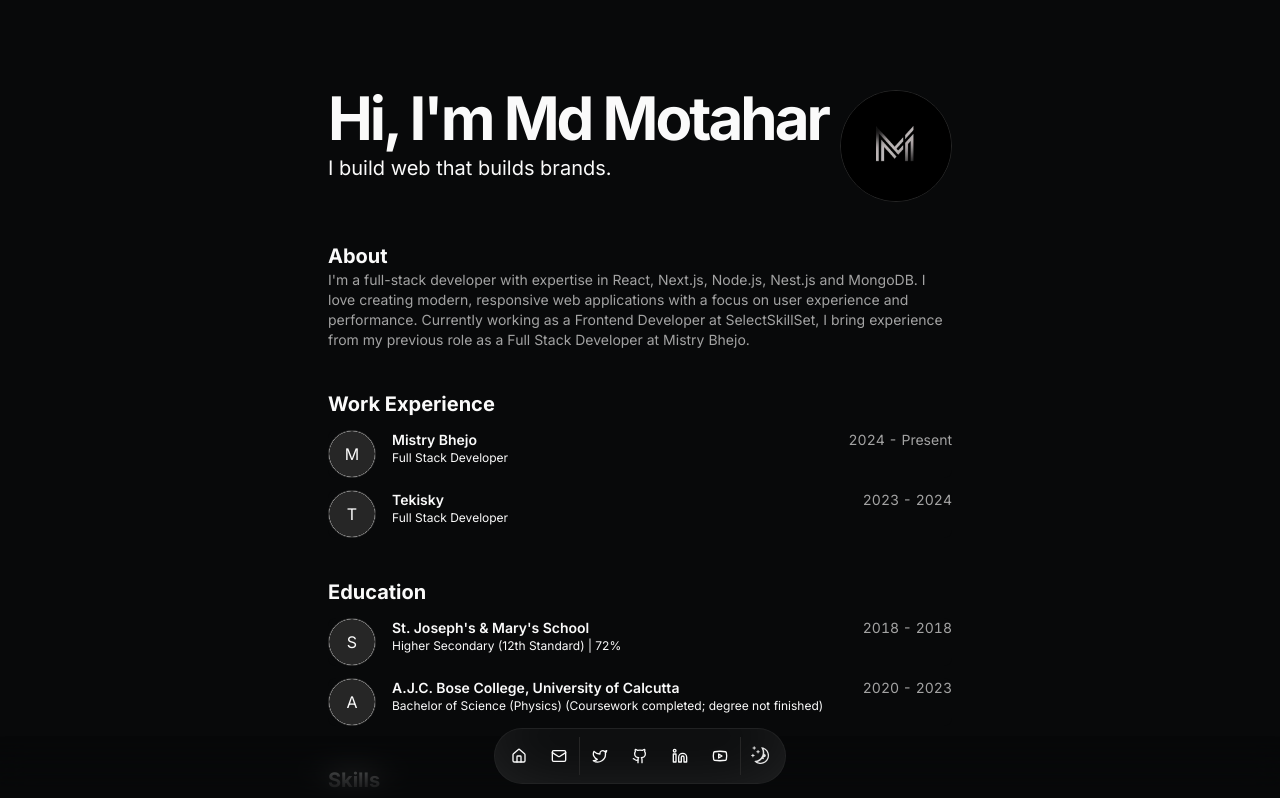
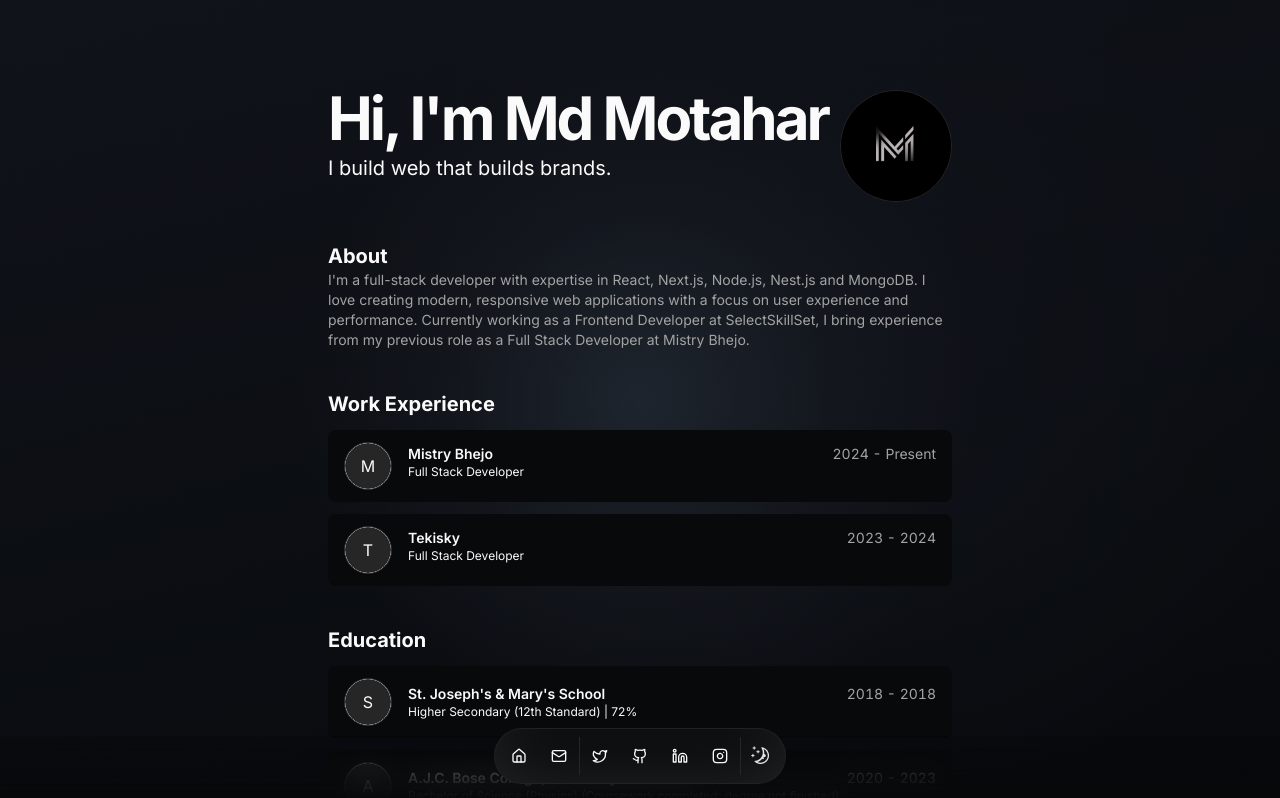
Before and after one commit to MOTAHAR124/Portfolio, a Next.js app: page / in a window 1280 px wide. Shown: the top 798 px of the page. Built offline with nearby package versions, Linux system fonts and the light colour scheme.

Commit message:
added hovering effects

```diff
--- a/src/app/(app)/contact/page.tsx
+++ b/src/app/(app)/contact/page.tsx
@@ -36,9 +36,9 @@ export default async function ContactPage() {
       href: author.social?.twitter ?? "",
     },
     {
-      label: "YouTube",
-      value: author.social?.youtube ?? "",
-      href: author.social?.youtube ?? "",
+      label: "Instagram",
+      value: author.social?.instagram ?? "",
+      href: author.social?.instagram ?? "",
     },
   ].filter((item) => item.value);
 
--- a/src/app/(app)/layout.tsx
+++ b/src/app/(app)/layout.tsx
@@ -1,3 +1,4 @@
+import { CursorBackdrop } from "@/components/cursor-backdrop";
 import Navbar from "@/components/navbar";
 import { ThemeProvider } from "@/components/theme-provider";
 import { TooltipProvider } from "@/components/ui/tooltip";
@@ -82,15 +83,18 @@ export default async function RootLayout({
       <body
         suppressHydrationWarning
         className={cn(
-          "min-h-screen bg-background font-sans antialiased max-w-2xl mx-auto py-12 sm:py-24 px-6",
+          "relative min-h-screen bg-background font-sans antialiased max-w-2xl mx-auto py-12 sm:py-24 px-6",
           fontSans.variable
         )}
       >
         <ThemeProvider attribute="class" defaultTheme="dark">
-          <TooltipProvider delayDuration={0}>
-            {children}
-            <Navbar />
-          </TooltipProvider>
+          <CursorBackdrop />
+          <div className="relative z-10">
+            <TooltipProvider delayDuration={0}>
+              {children}
+              <Navbar />
+            </TooltipProvider>
+          </div>
         </ThemeProvider>
       </body>
     </html>
--- a/src/app/globals.css
+++ b/src/app/globals.css
@@ -3,32 +3,32 @@
 
 @layer base {
   :root {
-    --background: 0 0% 100%;
-    --foreground: 210 11.1% 3.53%;
+    --background: 36 20% 97%;
+    --foreground: 210 15% 12%;
 
-    --card: 0 0% 100%;
-    --card-foreground: 210 11.1% 3.53%;
+    --card: 34 18% 96%;
+    --card-foreground: 210 15% 12%;
 
-    --popover: 0 0% 100%;
-    --popover-foreground: 210 11.1% 3.53%;
+    --popover: 34 18% 96%;
+    --popover-foreground: 210 15% 12%;
 
     --primary: 0 0% 9%;
     --primary-foreground: 0 0% 98%;
 
-    --secondary: 0 0% 96.1%;
+    --secondary: 32 14% 92%;
     --secondary-foreground: 0 0% 9%;
 
-    --muted: 0 0% 96.1%;
+    --muted: 32 14% 92%;
     --muted-foreground: 0 0% 45.1%;
 
-    --accent: 0 0% 96.1%;
+    --accent: 32 14% 92%;
     --accent-foreground: 0 0% 9%;
 
     --destructive: 0 84.2% 60.2%;
     --destructive-foreground: 0 0% 98%;
 
-    --border: 0 0% 89.8%;
-    --input: 0 0% 89.8%;
+    --border: 32 12% 84%;
+    --input: 32 12% 84%;
     --ring: 0 0% 3.9%;
 
     --radius: 0.5rem;
@@ -71,6 +71,73 @@
   }
   body {
     @apply bg-background text-foreground;
+  }
+}
+
+.cursor-backdrop-gradient {
+  --cursor-x: 50vw;
+  --cursor-y: 35vh;
+  --cursor-alpha: 1;
+  transition: background-image 500ms ease, opacity 500ms ease;
+  background-image:
+    radial-gradient(
+      circle 36vmax at var(--cursor-x) var(--cursor-y),
+      hsl(44 48% 99% / calc(var(--cursor-alpha) * 0.98)) 0%,
+      hsl(37 34% 92% / calc(var(--cursor-alpha) * 0.8)) 44%,
+      transparent 70%
+    ),
+    radial-gradient(
+      circle 62vmax at calc(var(--cursor-x) - 16vw) calc(var(--cursor-y) + 14vh),
+      hsl(31 22% 88% / calc(var(--cursor-alpha) * 0.58)) 0%,
+      transparent 72%
+    ),
+    radial-gradient(
+      circle 28vmax at var(--cursor-x) var(--cursor-y),
+      transparent 34%,
+      hsl(34 20% 82% / calc(var(--cursor-alpha) * 0.18)) 84%,
+      transparent 100%
+    ),
+    linear-gradient(165deg, hsl(40 22% 98%) 0%, hsl(32 18% 93%) 100%);
+}
+
+.dark .cursor-backdrop-gradient {
+  background-image:
+    radial-gradient(
+      circle 38vmax at var(--cursor-x) var(--cursor-y),
+      hsl(214 20% 20% / calc(var(--cursor-alpha) * 0.6)) 0%,
+      hsl(218 18% 12% / calc(var(--cursor-alpha) * 0.4)) 40%,
+      transparent 70%
+    ),
+    radial-gradient(
+      circle 56vmax at calc(var(--cursor-x) + 14vw) calc(var(--cursor-y) - 10vh),
+      hsl(220 24% 8% / calc(var(--cursor-alpha) * 0.9)) 0%,
+      transparent 72%
+    ),
+    linear-gradient(165deg, hsl(220 24% 8%) 0%, hsl(220 26% 4%) 100%);
+}
+
+.cursor-backdrop-noise {
+  opacity: 0.09;
+  background-image: radial-gradient(
+    hsl(30 18% 35% / 0.2) 0.5px,
+    transparent 0.5px
+  );
+  background-size: 2.5px 2.5px;
+  mix-blend-mode: multiply;
+}
+
+.dark .cursor-backdrop-noise {
+  opacity: 0.08;
+  background-image: radial-gradient(
+    hsl(0 0% 100% / 0.3) 0.5px,
+    transparent 0.5px
+  );
+  mix-blend-mode: overlay;
+}
+
+@media (prefers-reduced-motion: reduce) {
+  .cursor-backdrop-gradient {
+    transition: none;
   }
 }
 
--- /dev/null
+++ b/src/components/cursor-backdrop.tsx
@@ -0,0 +1,117 @@
+"use client";
+
+import { useEffect, useRef } from "react";
+
+export function CursorBackdrop() {
+  const gradientLayerRef = useRef<HTMLDivElement>(null);
+
+  useEffect(() => {
+    const gradientLayer = gradientLayerRef.current;
+
+    if (!gradientLayer) {
+      return;
+    }
+
+    const reducedMotionMediaQuery = window.matchMedia(
+      "(prefers-reduced-motion: reduce)"
+    );
+
+    let pointerX = window.innerWidth / 2;
+    let pointerY = window.innerHeight / 2;
+    let targetX = pointerX;
+    let targetY = pointerY;
+    let frameId: number | null = null;
+
+    const updateGradientPosition = () => {
+      pointerX += (targetX - pointerX) * 0.12;
+      pointerY += (targetY - pointerY) * 0.12;
+
+      gradientLayer.style.setProperty("--cursor-x", `${pointerX}px`);
+      gradientLayer.style.setProperty("--cursor-y", `${pointerY}px`);
+
+      if (Math.abs(targetX - pointerX) > 0.4 || Math.abs(targetY - pointerY) > 0.4) {
+        frameId = window.requestAnimationFrame(updateGradientPosition);
+      } else {
+        frameId = null;
+      }
+    };
+
+    const requestFrame = () => {
+      if (frameId === null) {
+        frameId = window.requestAnimationFrame(updateGradientPosition);
+      }
+    };
+
+    const handlePointerMove = (event: PointerEvent) => {
+      targetX = event.clientX;
+      targetY = event.clientY;
+      requestFrame();
+    };
+
+    const handlePointerLeave = () => {
+      targetX = window.innerWidth / 2;
+      targetY = window.innerHeight / 2;
+      requestFrame();
+    };
+
+    const cleanupListeners = () => {
+      window.removeEventListener("pointermove", handlePointerMove);
+      window.removeEventListener("pointerleave", handlePointerLeave);
+    };
+
+    const enableInteraction = () => {
+      gradientLayer.style.setProperty("--cursor-alpha", "1");
+      window.addEventListener("pointermove", handlePointerMove, { passive: true });
+      window.addEventListener("pointerleave", handlePointerLeave);
+      requestFrame();
+    };
+
+    const disableInteraction = () => {
+      cleanupListeners();
+      if (frameId !== null) {
+        window.cancelAnimationFrame(frameId);
+      }
+      frameId = null;
+      gradientLayer.style.setProperty("--cursor-alpha", "0.45");
+      gradientLayer.style.setProperty("--cursor-x", "50vw");
+      gradientLayer.style.setProperty("--cursor-y", "35vh");
+    };
+
+    const handleMotionPreferenceChange = (event: MediaQueryListEvent) => {
+      if (event.matches) {
+        disableInteraction();
+      } else {
+        enableInteraction();
+      }
+    };
+
+    if (reducedMotionMediaQuery.matches) {
+      disableInteraction();
+    } else {
+      enableInteraction();
+    }
+
+    reducedMotionMediaQuery.addEventListener("change", handleMotionPreferenceChange);
+
+    return () => {
+      cleanupListeners();
+      reducedMotionMediaQuery.removeEventListener(
+        "change",
+        handleMotionPreferenceChange
+      );
+      if (frameId !== null) {
+        window.cancelAnimationFrame(frameId);
+      }
+    };
+  }, []);
+
+  return (
+    <div
+      aria-hidden="true"
+      className="pointer-events-none fixed inset-0 z-0 overflow-hidden"
+    >
+      <div ref={gradientLayerRef} className="cursor-backdrop-gradient absolute inset-0" />
+      <div className="cursor-backdrop-noise absolute inset-0" />
+    </div>
+  );
+}
--- a/src/components/mode-toggle.tsx
+++ b/src/components/mode-toggle.tsx
@@ -1,22 +1,44 @@
 "use client";
 
 import { Button } from "@/components/ui/button";
+import {
+  Tooltip,
+  TooltipContent,
+  TooltipTrigger,
+} from "@/components/ui/tooltip";
 import { MoonIcon, SunIcon } from "@radix-ui/react-icons";
 import { useTheme } from "next-themes";
+import { useEffect, useState } from "react";
 
 export function ModeToggle() {
-  const { theme, setTheme } = useTheme();
+  const { resolvedTheme, setTheme } = useTheme();
+  const [mounted, setMounted] = useState(false);
+
+  useEffect(() => {
+    setMounted(true);
+  }, []);
+
+  const isDarkMode = mounted && resolvedTheme === "dark";
+  const currentModeLabel = isDarkMode ? "Dark Mode" : "Light Mode";
 
   return (
+    <Tooltip>
+      <TooltipTrigger asChild>
         <Button
           variant="ghost"
           type="button"
           size="icon"
           className="px-2"
-      onClick={() => setTheme(theme === "dark" ? "light" : "dark")}
+          aria-label={currentModeLabel}
+          onClick={() => setTheme(isDarkMode ? "light" : "dark")}
         >
           <SunIcon className="h-[1.2rem] w-[1.2rem] text-neutral-800 dark:hidden dark:text-neutral-200" />
           <MoonIcon className="hidden h-[1.2rem] w-[1.2rem] text-neutral-800 dark:block dark:text-neutral-200" />
         </Button>
+      </TooltipTrigger>
+      <TooltipContent side="top">
+        <p>{currentModeLabel}</p>
+      </TooltipContent>
+    </Tooltip>
   );
 }
--- a/src/components/navbar.tsx
+++ b/src/components/navbar.tsx
@@ -12,10 +12,10 @@ import { getAuthorData } from "@/lib/data";
 import {
   GithubIcon,
   HomeIcon,
+  InstagramIcon,
   LinkedinIcon,
   MailIcon,
   TwitterIcon,
-  YoutubeIcon,
 } from "lucide-react";
 import Link from "next/link";
 
@@ -71,9 +71,9 @@ export default async function Navbar() {
             url: author?.social?.linkedin || "#",
           },
           {
-            name: "YouTube",
-            icon: YoutubeIcon,
-            url: author?.social?.youtube || "#",
+            name: "Instagram",
+            icon: InstagramIcon,
+            url: author?.social?.instagram || "#",
           },
         ].map((social) => {
           const isExternal = /^https?:\/\//.test(social.url);
@@ -103,14 +103,7 @@ export default async function Navbar() {
         })}
         <Separator orientation="vertical" className="h-full py-2" />
         <DockIcon>
-          <Tooltip>
-            <TooltipTrigger asChild>
-              <ModeToggle />
-            </TooltipTrigger>
-            <TooltipContent>
-              <p>Theme</p>
-            </TooltipContent>
-          </Tooltip>
+          <ModeToggle />
         </DockIcon>
       </Dock>
     </div>
--- a/src/components/resume-card.tsx
+++ b/src/components/resume-card.tsx
@@ -44,9 +44,9 @@ export const ResumeCard = ({
       className="block cursor-pointer"
       onClick={handleClick}
     >
-      <Card className="flex">
+      <Card className="flex items-center gap-3 px-3 py-2 sm:gap-4 sm:px-4 sm:py-3">
         <div className="flex-none">
-          <Avatar className="border size-12 m-auto bg-muted-background dark:bg-foreground">
+          <Avatar className="border size-12 bg-muted-background dark:bg-foreground">
             <AvatarImage
               src={logoUrl}
               alt={altText}
@@ -55,8 +55,8 @@ export const ResumeCard = ({
             <AvatarFallback>{altText[0]}</AvatarFallback>
           </Avatar>
         </div>
-        <div className="flex-grow ml-4 items-center flex-col group">
-          <CardHeader>
+        <div className="flex-grow items-center flex-col group">
+          <CardHeader className="p-0">
             <div className="flex items-center justify-between gap-x-2 text-base">
               <h3 className="inline-flex items-center justify-center font-semibold leading-none text-xs sm:text-sm">
                 {title}
--- a/src/constants/portfolio.ts
+++ b/src/constants/portfolio.ts
@@ -18,6 +18,7 @@ export interface Author {
     linkedin?: string;
     twitter?: string;
     youtube?: string;
+    instagram?: string;
     email?: string;
   };
 }
@@ -139,6 +140,7 @@ export const AUTHOR: Author = {
     github: "https://github.com/MOTAHAR124",
     email: "mdmotahar822@gmail.com",
     linkedin :"https://www.linkedin.com/in/md-motahar",
+    instagram: "https://www.instagram.com/syedmotahar/",
   },
 };
 
```
Also changed, not shown: note.txt (added). Lines whose indentation alone changed are shown as unchanged.
